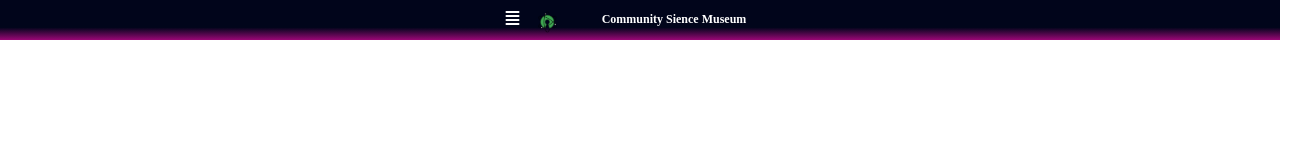
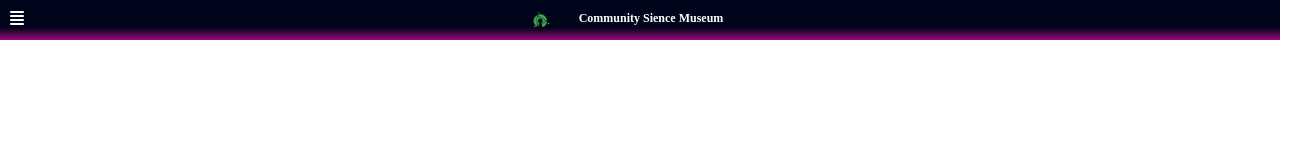
Before and after one commit to RidwanHM/SemesterProject-RidwanHM, a plain HTML site: page index.html in a window 1280 px wide. Shown: the whole page, 1307 px wide, since content can reach past the window. Drawn offline with Linux system fonts and the light colour scheme.

Commit message:
header done

```diff
--- a/css/home.css
+++ b/css/home.css
@@ -25,12 +25,22 @@ gap: 1rem;
 justify-content: center;
 }
 
+nav{
+display: flex;
+flex-direction: row;
+justify-content: center;
+margin: -27px;
+gap: 0px;
+}
+
 .logo{
 width: 22px;
 }
 
 .fa-sharp1{
 color: #ffffff;
+margin: 0;
+padding: 10px;
 }
 
 .logo-name{
--- a/index.html
+++ b/index.html
@@ -10,12 +10,11 @@
 </head>
 <body>
     <header>
-        <ul>
-            <a href="/menu.html"><i class="fa-sharp1 fa-solid fa-align-justify"></i></a>
-            <img class="logo" src="/images/Clear logo.png" alt="logo"/>
-            <p class="logo-name">Community Sience Museum</p>
-        </ul>
-
+        <a href="/menu.html"><i class="fa-sharp1 fa-solid fa-align-justify"></i></a>
+            <nav>
+                <img class="logo" src="/images/Clear logo.png" alt="logo"/>
+                <p class="logo-name">Community Sience Museum</p>
+            </nav>
     </header>
 </body>
 </html>
```
